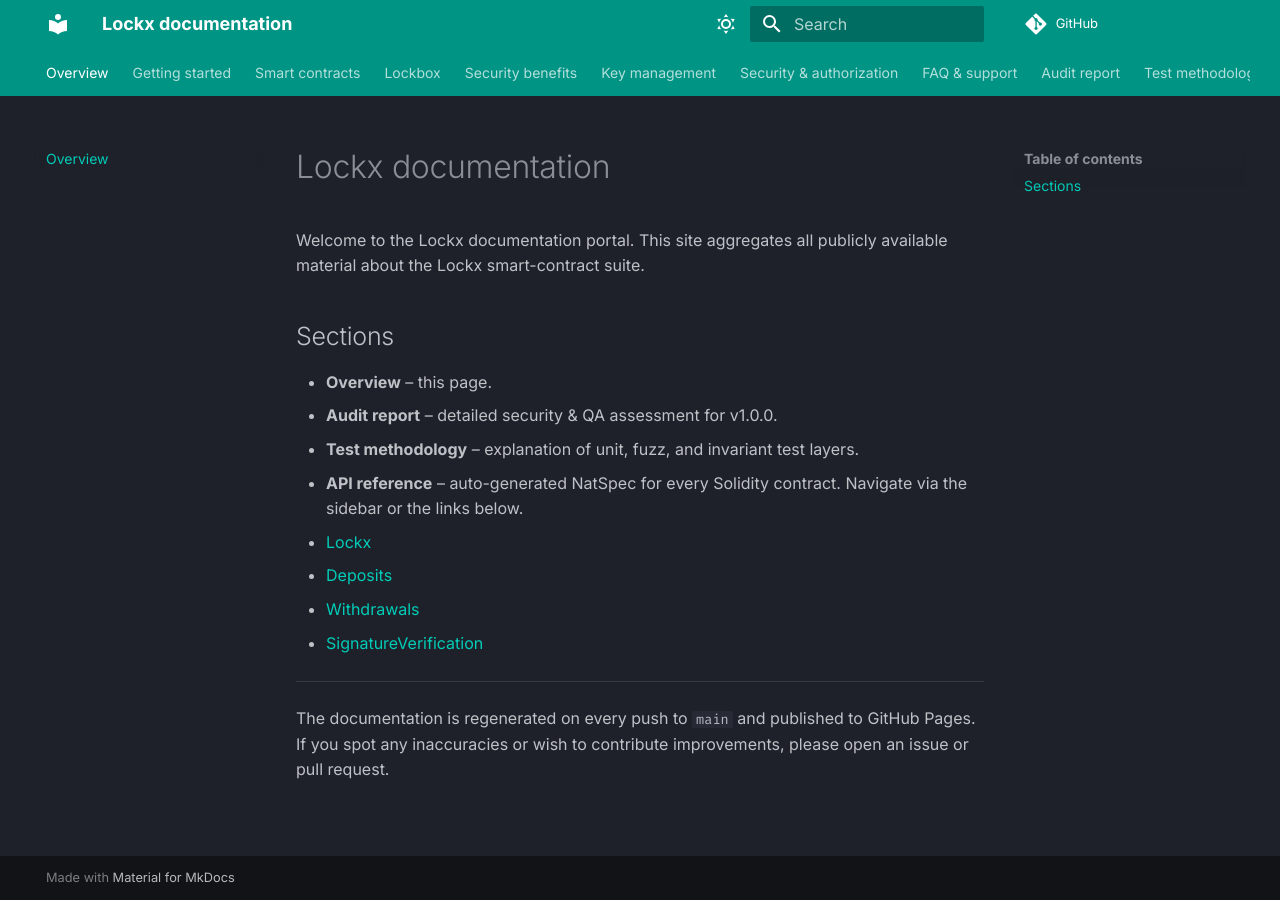
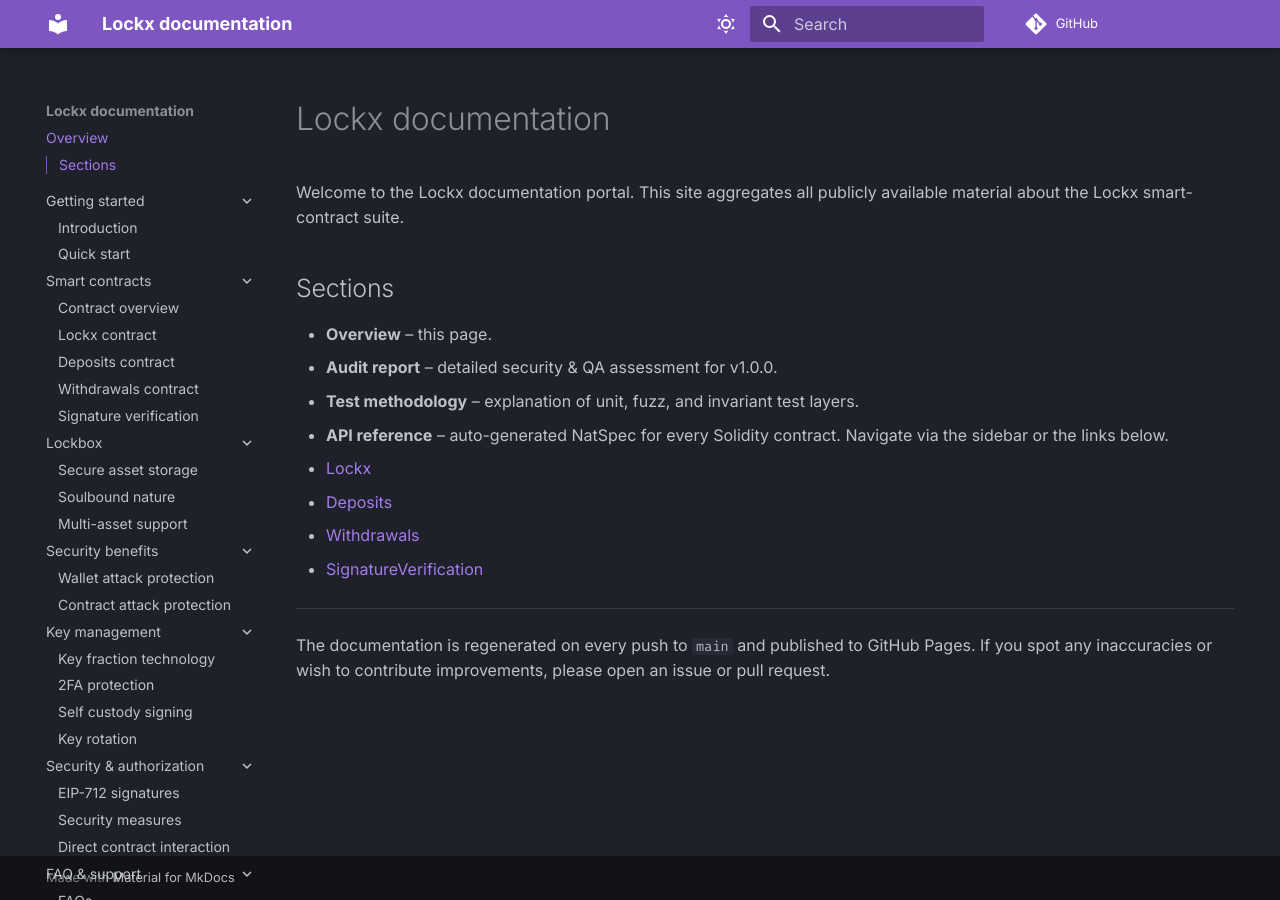
Before and after one commit to richardjaee/Lockx-Contracts, an MkDocs documentation site: the page built from docs/index.md, in a window 1280 px wide. Built offline with MkDocs 1.6.1 and Material for MkDocs 9.7.7, drawn with Linux system fonts in a browser that asks for light colours; comment, search, counter and statistics services are not loaded.

Commit message:
docs: switch to deep purple palette and sidebar layout with integrated toc

```diff
--- a/mkdocs.yml
+++ b/mkdocs.yml
@@ -9,20 +9,22 @@ theme:
     code: Fira Code
   palette:
     - scheme: slate  # default dark theme
-      primary: teal
-      accent: cyan
+      primary: deep purple
+      accent: purple
       toggle:
         icon: material/weather-sunny
         name: Switch to light mode
     - scheme: default  # light theme
-      primary: teal
-      accent: cyan
+      primary: deep purple
+      accent: purple
       toggle:
         icon: material/weather-night
         name: Switch to dark mode
   features:
-    - navigation.tabs
-    - navigation.top
+    - navigation.instant
+    - navigation.expand
+    - toc.integrate
+    - toc.follow
 extra_css:
   - stylesheets/extra-v2.css
   - stylesheets/theme_overrides-v1.css
```
